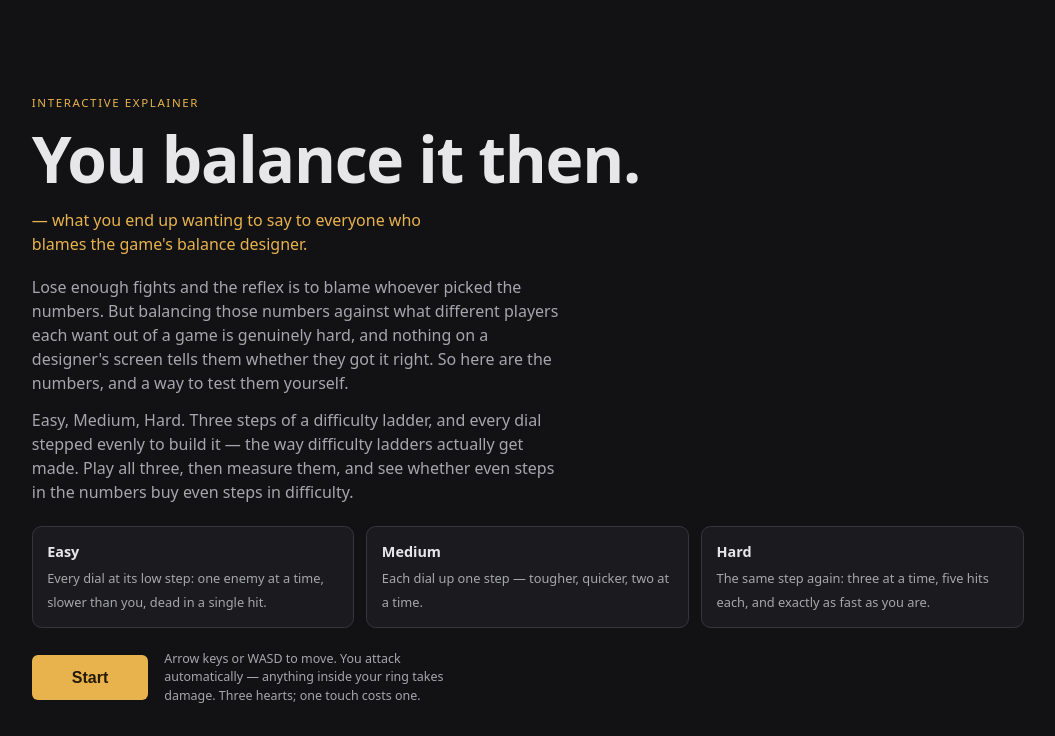
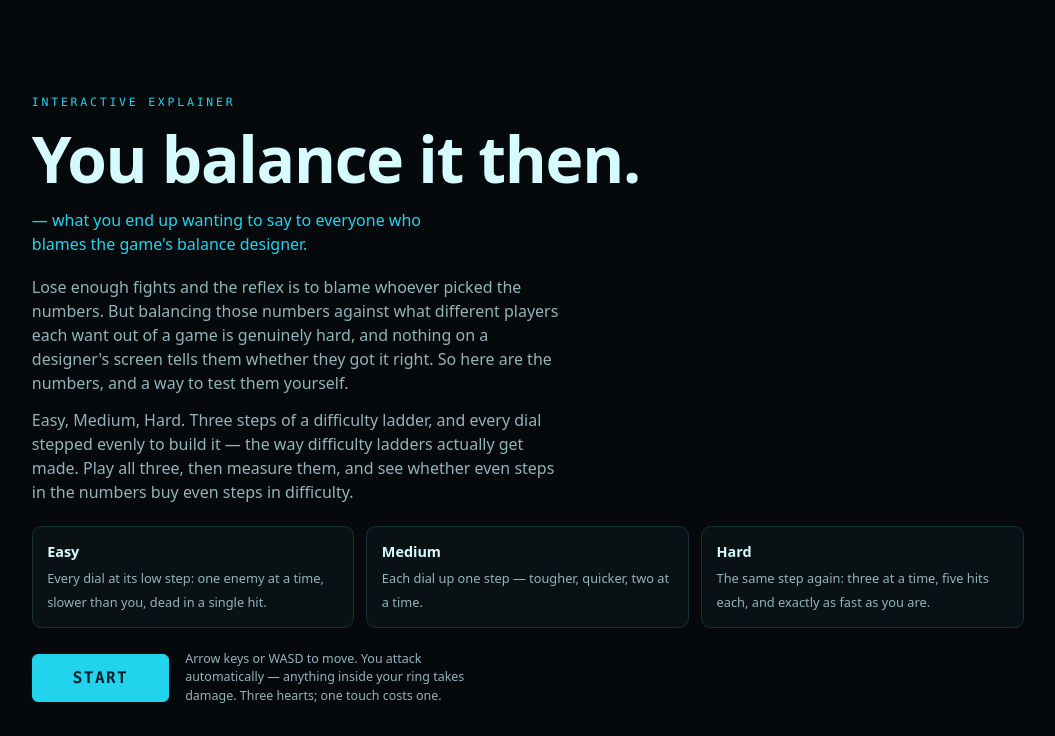
Before and after one commit to comp4020-agentic-coding-studio/comp4020-ass1-Anson0028, a website built with Vite: page index.html in a window 1280 px wide. Shown: the top 736 px of the page, without its empty margins (45-1100 px from the left). Built offline with nearby package versions, Linux system fonts and the light colour scheme.

Commit message:
Instrument HUD: reticle, wireframe contacts, and a graticule
Implements the visual direction from the previous commit.

The arena reads as a sensor display rather than a playfield. The player is a
reticle — crosshair, ring, cyan core — because that is what an instrument
draws around the thing it is tracking, and it pulses while immune. Enemies are
wireframe diamonds in the warning colour whose outline breaks to a dash below
70% health, so damage reads through shape and line quality rather than through
a brightness difference alone. The attack ring is dashed and rotates on the
0.4s attack beat, and the arena carries its own 0.1-unit graticule: distance
in there should be readable, not merely felt, for the same reason the rest of
the page reports numbers instead of impressions.

Panels get engineering corner marks drawn with two pseudo-elements, so no
extra markup and nothing for a screen reader to trip over.

--text-dim was chosen light enough to clear 4.5:1 against the near-black
ground; the moodier version of this palette failed check:a11y, which is the
correct outcome for a page arguing that things should be measured. All seven
a11y assertions and all four viewport assertions green at both marking
viewports, 19 controls checked. Verified running under Playwright rather than
in the preview pane, which keeps its tab hidden and starves requestAnimationFrame.

```diff
--- a/main.ts
+++ b/main.ts
@@ -638,59 +638,111 @@ if (app) {
     const py = state.player.y * cssHeight;
     ctx.clearRect(0, 0, cssWidth, cssHeight);
 
+    // Instrument HUD (CLAUDE.md): the arena is a sensor display, not a
+    // playfield. Cyan is measurement, red is what hurts you, and nothing here
+    // is drawn that doesn't carry information.
+    const CYAN = "34 211 238";
+    const RED = "255 107 131";
+
+    // A graticule, so distance in the arena is readable rather than merely
+    // felt — the same reason the rest of the page reports numbers.
+    ctx.strokeStyle = `rgb(${CYAN} / 6%)`;
+    ctx.lineWidth = 1;
+    const cell = side * 0.1;
+    ctx.beginPath();
+    for (let gx = cell; gx < cssWidth; gx += cell) {
+      ctx.moveTo(Math.round(gx) + 0.5, 0);
+      ctx.lineTo(Math.round(gx) + 0.5, cssHeight);
+    }
+    for (let gy = cell; gy < cssHeight; gy += cell) {
+      ctx.moveTo(0, Math.round(gy) + 0.5);
+      ctx.lineTo(cssWidth, Math.round(gy) + 0.5);
+    }
+    ctx.stroke();
+
     // The attack range (0.12) against the enemy contact radius (0.03) is the
-    // game: an enemy has to survive this ring long enough to reach the middle
-    // of it. Neither was drawn before, so neither was playable knowledge.
+    // game: an enemy has to survive this ring to reach the middle of it.
+    // Dashed and slowly rotating on the attack beat, like a sweep.
     const attackPhase = 1 - Math.min(1, state.attackCooldown / PLAYER_ATTACK_INTERVAL);
-    ctx.strokeStyle = `rgb(226 178 84 / ${18 + 26 * attackPhase}%)`;
-    ctx.lineWidth = 1 + 1.5 * attackPhase;
+    const ringRadius = PLAYER_ATTACK_RANGE * side;
+    ctx.save();
+    ctx.translate(px, py);
+    ctx.rotate(attackPhase * Math.PI * 0.5);
+    ctx.strokeStyle = `rgb(${CYAN} / ${30 + 35 * attackPhase}%)`;
+    ctx.lineWidth = 1.2;
+    ctx.setLineDash([4, 6]);
     ctx.beginPath();
-    ctx.arc(px, py, PLAYER_ATTACK_RANGE * side, 0, Math.PI * 2);
+    ctx.arc(0, 0, ringRadius, 0, Math.PI * 2);
+    ctx.stroke();
+    ctx.setLineDash([]);
+    ctx.restore();
+
+    ctx.strokeStyle = `rgb(${CYAN} / ${8 + 10 * attackPhase}%)`;
+    ctx.lineWidth = 6;
+    ctx.beginPath();
+    ctx.arc(px, py, ringRadius, 0, Math.PI * 2);
     ctx.stroke();
 
     tracers = tracers.filter((t) => now - t.born < TRACER_LIFETIME_MS);
     for (const tracer of tracers) {
       const life = 1 - (now - tracer.born) / TRACER_LIFETIME_MS;
-      ctx.strokeStyle = `rgb(226 178 84 / ${Math.round(life * 85)}%)`;
-      ctx.lineWidth = 2;
+      ctx.strokeStyle = `rgb(${CYAN} / ${Math.round(life * 90)}%)`;
+      ctx.lineWidth = 1.6;
       ctx.beginPath();
       ctx.moveTo(px, py);
       ctx.lineTo(tracer.x * cssWidth, tracer.y * cssHeight);
       ctx.stroke();
     }
 
-    // Enemies are squares and the player is a ringed circle: shape, not just
-    // brightness, so the two are still distinguishable on a small canvas and
-    // without relying on a value difference. A damaged enemy shrinks toward
-    // its contact radius and dims, so a 90-health Tanks soaking five hits
-    // reads differently from a Swarm dying to one.
+    // Enemies are wireframe diamonds in the warning colour, and their outline
+    // breaks to a dash as they take damage — shape and line quality, not just
+    // brightness, so a damaged one reads without relying on a value
+    // difference. A 65-health Hard enemy soaking five hits looks nothing like
+    // an Easy one dying to a single one.
     const config = configs[activeIndex];
     for (const enemy of state.enemies) {
       const life = Math.max(0, Math.min(1, enemy.health / Math.max(1, config.enemyHealth)));
-      // This interpolated between ENEMY_CONTACT_RADIUS (0.03) and
-      // ENEMY_RADIUS (0.018) while claiming to shrink a damaged enemy — but
-      // the contact radius is the LARGER of the two, so a nearly-dead enemy
-      // grew. Now it interpolates within the drawn radius, so damage reads as
-      // damage.
       const r = ENEMY_RADIUS * (ENEMY_MIN_RADIUS_FRACTION + (1 - ENEMY_MIN_RADIUS_FRACTION) * life) * side;
-      ctx.fillStyle = `rgb(158 158 165 / ${Math.round(45 + 55 * life)}%)`;
-      ctx.fillRect(enemy.x * cssWidth - r, enemy.y * cssHeight - r, r * 2, r * 2);
+      const ex = enemy.x * cssWidth;
+      const ey = enemy.y * cssHeight;
+      ctx.strokeStyle = `rgb(${RED} / ${Math.round(55 + 45 * life)}%)`;
+      ctx.lineWidth = 1.4;
+      ctx.setLineDash(life < 0.7 ? [3, 3] : []);
+      ctx.beginPath();
+      ctx.moveTo(ex, ey - r);
+      ctx.lineTo(ex + r, ey);
+      ctx.lineTo(ex, ey + r);
+      ctx.lineTo(ex - r, ey);
+      ctx.closePath();
+      ctx.stroke();
+      ctx.setLineDash([]);
     }
 
-    // Two seconds of immunity is long enough that, unmarked, a hit reads as
-    // not having registered at all. A slow pulse rather than a fast flash:
-    // this is feedback, not a strobe.
+    // The player is a reticle: crosshair plus ring, the thing an instrument
+    // draws around what it is tracking. Pulses while immune — two seconds of
+    // invulnerability, unmarked, reads as a hit that never registered.
     const immune = state.invulnerableFor > 0;
-    ctx.globalAlpha = immune ? 0.45 + 0.35 * Math.abs(Math.sin(now / 220)) : 1;
-    ctx.fillStyle = "#f2f2f4";
+    ctx.globalAlpha = immune ? 0.4 + 0.4 * Math.abs(Math.sin(now / 220)) : 1;
+    const pr = PLAYER_RADIUS * side;
+    ctx.strokeStyle = "#d6fbff";
+    ctx.lineWidth = 1.6;
     ctx.beginPath();
-    ctx.arc(px, py, PLAYER_RADIUS * side, 0, Math.PI * 2);
+    ctx.moveTo(px, py - pr * 2.1);
+    ctx.lineTo(px, py - pr * 0.9);
+    ctx.moveTo(px, py + pr * 0.9);
+    ctx.lineTo(px, py + pr * 2.1);
+    ctx.moveTo(px - pr * 2.1, py);
+    ctx.lineTo(px - pr * 0.9, py);
+    ctx.moveTo(px + pr * 0.9, py);
+    ctx.lineTo(px + pr * 2.1, py);
+    ctx.stroke();
+    ctx.beginPath();
+    ctx.arc(px, py, pr, 0, Math.PI * 2);
+    ctx.stroke();
+    ctx.fillStyle = `rgb(${CYAN})`;
+    ctx.beginPath();
+    ctx.arc(px, py, pr * 0.32, 0, Math.PI * 2);
     ctx.fill();
-    ctx.strokeStyle = "#e2b254";
-    ctx.lineWidth = 2;
-    ctx.beginPath();
-    ctx.arc(px, py, PLAYER_RADIUS * side + 3, 0, Math.PI * 2);
-    ctx.stroke();
     ctx.globalAlpha = 1;
   }
 
--- a/styles.css
+++ b/styles.css
@@ -1,21 +1,47 @@
-/* Visual direction: a designer's tuning tool, not a game portal — see
-   CLAUDE.md's "Visual direction" section. Dark surface throughout; the one
-   accent colour is spent only on the equalise button and the readout it
-   changes (--accent), never elsewhere. Health/speed/damage each get their
-   own colour, reused everywhere the three are compared, so the mapping is
-   learned once rather than re-read per panel. */
+/* Instrument HUD — see CLAUDE.md's "Visual direction". Near-black ground, a
+   faint cyan measurement grid, monospace throughout. Not decoration: the whole
+   argument is the difference between a number that was felt and one that was
+   measured, and a page that looks like an oscilloscope says so before a word
+   is read.
+
+   Two colours with two fixed meanings and no third. Cyan is measurement and
+   control; red is the things that hurt you — hearts, enemies, arrival rate.
+   --text-dim is deliberately light enough to clear 4.5:1 on --bg; the moody
+   version of this palette failed check:a11y, which is the correct outcome for
+   a page that argues for measuring things. */
 :root {
-  --bg: #121214;
-  --surface: #1b1b1f;
-  --surface-raised: #232328;
-  --border: #35353c;
-  --text: #e7e7ea;
-  --text-dim: #a6a6ae;
-  --accent: #e8b34d;
-  --accent-ink: #241a05;
-  --stat-health: #6fd0e0;
-  --stat-speed: #8fd45e;
-  --stat-spawn: #f08a72;
+  --bg: #05090b;
+  --surface: #0a1115;
+  --surface-raised: #0f181d;
+  --border: #16323a;
+  --text: #d6fbff;
+  --text-dim: #93b3ba;
+  --accent: #22d3ee;
+  --accent-ink: #04202a;
+  --warn: #ff6b83;
+  --stat-health: #22d3ee;
+  --stat-speed: #7ee787;
+  --stat-spawn: #ff6b83;
+}
+
+/* The measurement grid. Fixed rather than scrolling, so it reads as the
+   instrument's own graticule instead of as page decoration. */
+body::before {
+  content: "";
+  position: fixed;
+  inset: 0;
+  z-index: 0;
+  pointer-events: none;
+  opacity: 0.5;
+  background-image: linear-gradient(rgb(34 211 238 / 8%) 1px, transparent 1px),
+    linear-gradient(90deg, rgb(34 211 238 / 8%) 1px, transparent 1px);
+  background-size: 34px 34px;
+}
+
+main,
+.intro {
+  position: relative;
+  z-index: 1;
 }
 
 * {
@@ -27,8 +53,25 @@ body {
   min-height: 100vh;
   background: var(--bg);
   color: var(--text);
+
+  /* Prose in a text face, instrument furniture in monospace (see the rule in
+     CLAUDE.md). Setting the whole body monospace overflowed the opening
+     screen and wrapped the title — measured, then reverted. */
   font-family: system-ui, sans-serif;
   line-height: 1.5;
+}
+
+.intro-kicker,
+.hud,
+.config-panel legend,
+.slider-value,
+.equalise-button,
+.run-control,
+.panel-status,
+.challenge-target,
+.challenge-verdict,
+.equalise-status {
+  font-family: ui-monospace, "SF Mono", Menlo, monospace;
 }
 
 /* The template's "Home" link pointed at this same page — dead on a one-page
@@ -139,6 +182,10 @@ canvas[data-testid="game-canvas"] {
 }
 
 .config-panel legend {
+  /* Uppercase, tracked labels for the instrument's own furniture. Body copy
+     stays sentence case: this is a HUD, not a ransom note. */
+  text-transform: uppercase;
+  letter-spacing: 0.09em;
   padding: 0;
   display: flex;
   align-items: center;
@@ -286,9 +333,11 @@ canvas[data-testid="game-canvas"] {
    page, and the only other place --accent appears is the status readout it
    drives (.equalise-status), so the colour keeps one meaning throughout. */
 .equalise-button {
+  text-transform: uppercase;
+  letter-spacing: 0.09em;
   padding: 0.85rem 1.25rem;
   min-height: 44px;
-  border: none;
+  border: 1px solid var(--accent);
   border-radius: 0.375rem;
   background: var(--accent);
   color: var(--accent-ink);
@@ -377,7 +426,7 @@ canvas[data-testid="game-canvas"] {
   margin: 0;
   color: var(--accent);
   font-size: 0.72rem;
-  letter-spacing: 0.14em;
+  letter-spacing: 0.24em;
   text-transform: uppercase;
 }
 
@@ -451,6 +500,8 @@ canvas[data-testid="game-canvas"] {
 /* Pause and restart. A tool the visitor can't stop isn't a tuning tool, and a
    run that ends in silence reads as the page having broken. */
 .run-control {
+  text-transform: uppercase;
+  letter-spacing: 0.09em;
   min-height: 44px;
   padding: 0 0.9rem;
   border: 1px solid var(--border);
@@ -586,3 +637,45 @@ canvas[data-testid="game-canvas"] {
   font-size: 0.85rem;
   line-height: 1.45;
 }
+
+/* Engineering corner marks: the panels read as instrument bays rather than
+   cards. Drawn on the fieldset itself with two pseudo-elements, so no extra
+   markup and nothing for a screen reader to trip over. */
+.config-panel,
+.challenge {
+  position: relative;
+}
+
+.config-panel::before,
+.config-panel::after,
+.challenge::before,
+.challenge::after {
+  content: "";
+  position: absolute;
+  width: 9px;
+  height: 9px;
+  border: 1px solid var(--accent);
+  opacity: 0.55;
+}
+
+.config-panel::before,
+.challenge::before {
+  top: -1px;
+  left: -1px;
+  border-right: 0;
+  border-bottom: 0;
+}
+
+.config-panel::after,
+.challenge::after {
+  right: -1px;
+  bottom: -1px;
+  border-top: 0;
+  border-left: 0;
+}
+
+.challenge {
+  padding: 0.75rem;
+  border: 1px solid var(--border);
+  background: var(--surface);
+}
```
